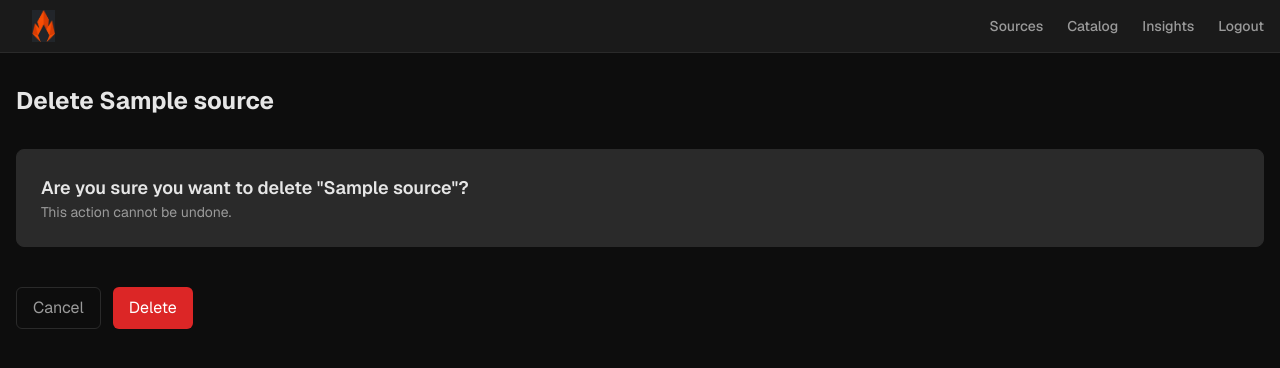
After one commit to brayden-s-haws/Flint, a Django app: page /sources/1/delete/ in a window 1280 px wide. The commit adds this page. Shown: the top 368 px of the page. Run offline with Django 5.2, Linux system fonts and the light colour scheme; a user stored in the database is signed in; tables that the repository leaves empty hold one stand-in row (values such as "Sample post"); some libraries are stand-ins or nearby versions.

Commit message:
Add `SourceDeleteView` with confirmation template, URL routing, and delete button in source detail view.

```diff
--- a/apps/sources/urls.py
+++ b/apps/sources/urls.py
@@ -10,4 +10,5 @@ urlpatterns = [
     path('<int:pk>/test/', views.test_connection, name='test_connection'),
     path('<int:pk>/sync/', views.sync_source, name='sync'),
     path('<int:pk>/edit/', views.SourceUpdateView.as_view(), name='edit'),
+    path('<int:pk>/delete/', views.SourceDeleteView.as_view(), name='delete'),
 ]
--- a/apps/sources/views.py
+++ b/apps/sources/views.py
@@ -11,7 +11,7 @@ from django.contrib import messages
 from django.contrib.contenttypes.models import ContentType
 from django.db.models import Max, QuerySet
 from django.shortcuts import get_object_or_404, redirect
-from django.views.generic import ListView, CreateView, DetailView, UpdateView
+from django.views.generic import ListView, CreateView, DetailView, UpdateView, DeleteView
 from django.urls import reverse_lazy, reverse
 from django.http import HttpResponse, HttpRequest
 from django.forms import BaseModelForm
@@ -89,6 +89,11 @@ class SourceUpdateView(LoginRequiredMixin, TenantQuerysetMixin, UpdateView):
 
     def get_success_url(self) -> str:
         return reverse('sources:detail', kwargs={'pk': self.object.pk})
+
+class SourceDeleteView(LoginRequiredMixin, TenantQuerysetMixin, DeleteView):
+    model = Source
+    template_name = 'sources/source_delete.html'
+    success_url = reverse_lazy('sources:list')
 
 class SourceDetailView(LoginRequiredMixin, TenantQuerysetMixin, DetailView):
     model = Source
--- /dev/null
+++ b/templates/sources/source_delete.html
@@ -0,0 +1,20 @@
+{% extends 'base.html' %}
+
+{% block title %} Delete {{ object.name }} | Flint {% endblock %}
+
+{% block content %}
+<main class="max-w-7xl mx-auto px-4 py-8">
+    <h1 class="text-2xl font-bold text-flint-text mb-8">Delete {{ object.name }}</h1>
+    <div class="flex flex-col gap-4">
+        <div class="bg-flint-card rounded-lg border border-flint-border p-6">
+            <p class="text-lg font-semibold text-flint-text">Are you sure you want to delete "{{ object.name }}"?</p>
+            <p class="text-sm text-flint-muted">This action cannot be undone.</p>
+        </div>
+        <form method="post" class="flex gap-3 mt-6">
+            {% csrf_token %}
+            <a href="{% url 'sources:detail' object.pk %}" class="border border-flint-border text-flint-muted hover:bg-flint-card px-4 py-2 rounded-md">Cancel</a>
+            <button type="submit" class="bg-red-600 hover:bg-red-700 text-white px-4 py-2 rounded-md">Delete</button>
+        </form>
+    </div>
+</main>
+{% endblock content %}
--- a/templates/sources/source_detail.html
+++ b/templates/sources/source_detail.html
@@ -18,6 +18,8 @@
                 {% csrf_token %}
                 <button type="submit" class="border border-flint-border text-flint-muted hover:bg-flint-card px-4 py-2 rounded-md">Test Connection</button>
             </form>
+            <a class="border border-flint-border text-flint-muted hover:bg-flint-card px-4 py-2 rounded-md" href="{% url 'sources:edit' source.pk %}">Edit</a>
+            <a class="border border-red-500 text-red-400 hover:bg-red-900/20 px-4 py-2 rounded-md" href="{% url 'sources:delete' source.pk %}">Delete</a>
         </div>
     </div>
     <div>
```
Also changed, not shown: devdocs/featuredocs/source-edit-view.md (+7 -13 lines).
